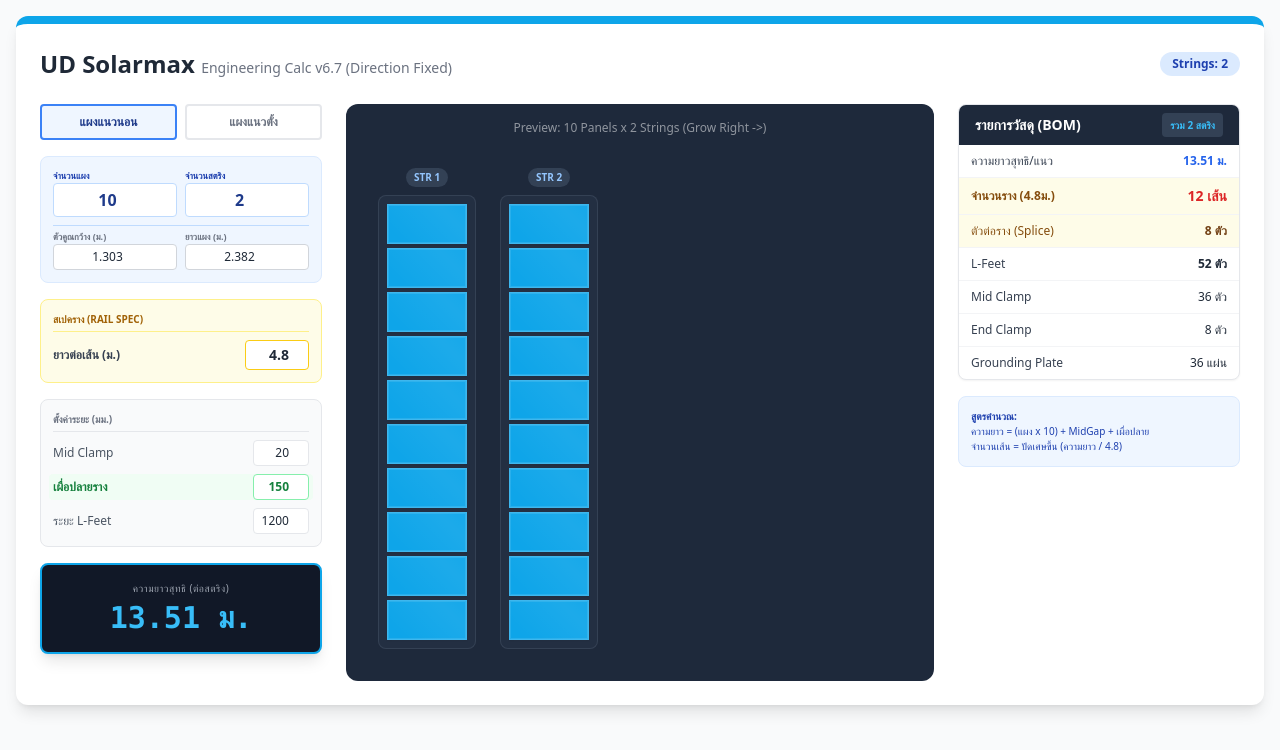
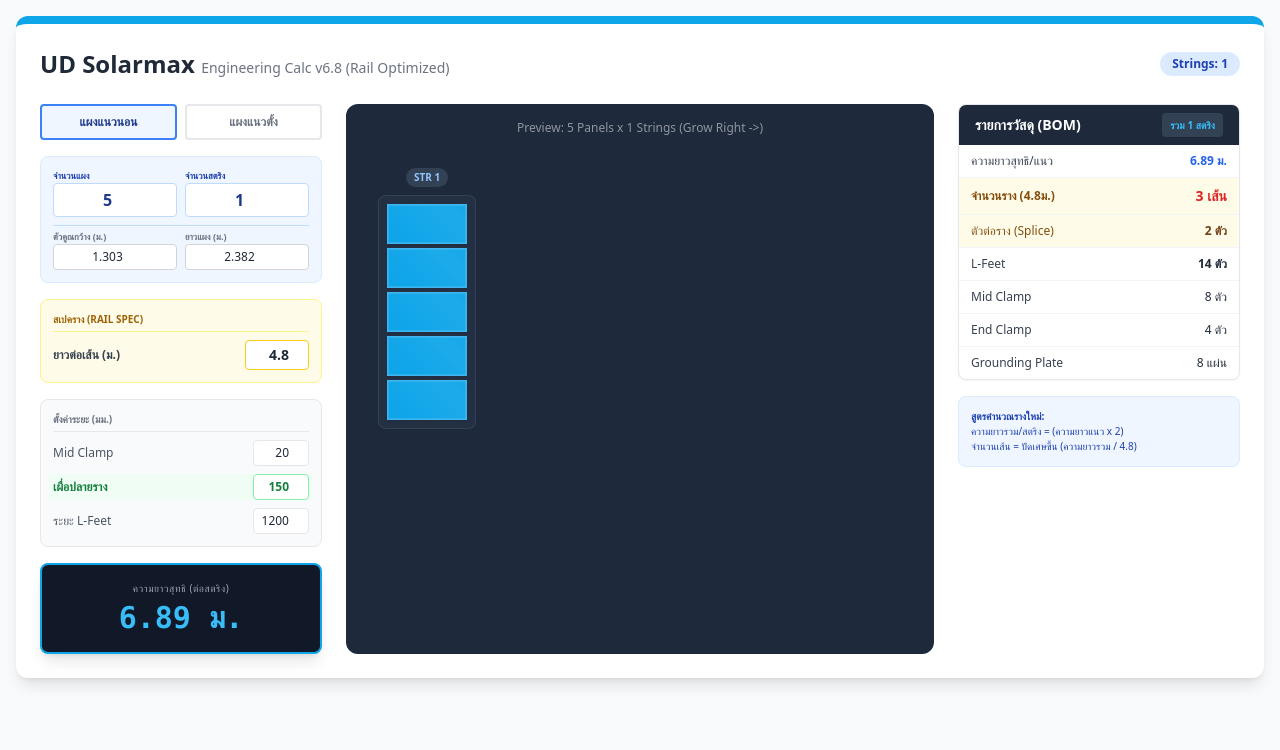
Before and after one commit to udsolarmax/udsolarmax_pv_calulation, a React (Create React App) app: page / in a window 1280 px wide. Shown: the top 750 px of the page. Built offline with nearby package versions, Linux system fonts and the light colour scheme.

Commit message:
Update App.js

```diff
--- a/src/App.js
+++ b/src/App.js
@@ -3,8 +3,8 @@ import React, { useState } from 'react';
 export default function App() {
   // --- 1. Main Specs ---
   const [mode, setMode] = useState('landscape');
-  const [panels, setPanels] = useState(10);
-  const [strings, setStrings] = useState(2);
+  const [panels, setPanels] = useState(5); // Default 5 แผงตามตัวอย่าง
+  const [strings, setStrings] = useState(1); // Default 1 สตริง
 
   // สเปคแผง
   const [panelWidth, setPanelWidth] = useState(1.303);
@@ -24,13 +24,27 @@ export default function App() {
   const railLengthPerString = totalPanelWidth + totalMidGaps + totalOverhangs;
 
   // B. คำนวณวัสดุ (BOM)
-  const totalRailLines = 2 * strings;
-  const barsPerLine = Math.ceil(railLengthPerString / railUnitLen);
-  const totalBars = barsPerLine * totalRailLines;
-  const splicePerLine = barsPerLine > 1 ? barsPerLine - 1 : 0;
-  const totalSplices = splicePerLine * totalRailLines;
+
+  // --- แก้ไขใหม่: คำนวณราง (Total Bars) แบบรวมความยาวต่อสตริง ---
+  // 1. ความยาวที่ต้องใช้ทั้งหมดใน 1 สตริง (รางบน + รางล่าง)
+  const totalLenNeededPerString = railLengthPerString * 2;
+
+  // 2. หารความยาวรางมาตรฐาน แล้วปัดเศษขึ้น
+  const barsPerString = Math.ceil(totalLenNeededPerString / railUnitLen);
+
+  // 3. คูณจำนวนสตริงทั้งหมด
+  const totalBars = barsPerString * strings;
+
+  // --- คำนวณตัวต่อราง (Splice) ---
+  // ใช้ Logic เดิม: ดูทางกายภาพว่าราง 1 แนว ยาวเกินรางมาตรฐานหรือไม่
+  // ต้องคำนวณแยก เพราะถึงจะประหยัดรางซื้อได้ แต่จุดต่อรางต้องมีตามจริง
+  const barsGeoPerLine = Math.ceil(railLengthPerString / railUnitLen); // จำนวนท่อนเชิงกายภาพต่อแนว
+  const splicePerLine = barsGeoPerLine > 1 ? barsGeoPerLine - 1 : 0;
+  const totalSplices = splicePerLine * 2 * strings; // คูณ 2 แนวราง x จำนวนสตริง
+
+  // --- อุปกรณ์อื่นๆ ---
   const lFeetPerLine = Math.ceil((railLengthPerString * 1000) / lFeetDist) + 1;
-  const totalLFeet = lFeetPerLine * totalRailLines;
+  const totalLFeet = lFeetPerLine * 2 * strings;
   const midClampPerString = (panels > 0 ? panels - 1 : 0) * 2;
   const totalMidClamp = midClampPerString * strings;
   const endClampPerString = 4;
@@ -43,7 +57,7 @@ export default function App() {
       <div className="bg-white p-4 md:p-6 rounded-xl shadow-lg w-full max-w-7xl border-t-8 border-[#0ea5e9]">
         <div className="flex flex-col md:flex-row justify-between items-center mb-6">
           <h1 className="text-xl md:text-2xl font-bold text-gray-800">
-            UD Solarmax <span className="block md:inline text-xs md:text-sm font-normal text-gray-500">Engineering Calc v6.7 (Direction Fixed)</span>
+            UD Solarmax <span className="block md:inline text-xs md:text-sm font-normal text-gray-500">Engineering Calc v6.8 (Rail Optimized)</span>
           </h1>
           <div className="mt-2 md:mt-0 px-3 py-1 bg-blue-100 text-blue-800 rounded-full text-xs font-bold">
              Strings: {strings}
@@ -114,10 +128,6 @@ export default function App() {
                 {mode === 'landscape' ? ' (Grow Right ->)' : ' (Grow Down v)'}
              </div>
 
-             {/* OUTER CONTAINER: ส่วนควบคุมทิศทางสตริง (String Direction)
-                - Landscape: flex-row (เรียงไปทางขวา)
-                - Portrait: flex-col (เรียงลงข้างล่าง) << แก้ไขตรงนี้แยกกันชัดเจน
-             */}
              <div className={`
                 flex gap-6 w-full h-full p-4 items-start
                 ${mode === 'landscape' ? 'flex-row overflow-x-auto' : 'flex-col overflow-y-auto'}
@@ -129,20 +139,14 @@ export default function App() {
                     {/* Label */}
                     <div className="text-[10px] text-blue-300 mb-2 font-bold bg-slate-700 px-2 py-0.5 rounded-full">STR {s+1}</div>
 
-                    {/* INNER CONTAINER: ส่วนควบคุมแผงใน 1 สตริง (Panel Arrangement)
-                    */}
+                    {/* INNER CONTAINER */}
                     {mode === 'landscape' ? (
-                        // ============================================
-                        // MODE: LANDSCAPE (แผงแนวนอน)
-                        // - แผงเรียงซ้อนกันเป็นตึก (flex-col)
-                        // - สตริงเพิ่มไปทางขวา (Outer=Row)
-                        // ============================================
                         <div className="flex flex-col bg-slate-700/30 p-2 rounded-lg border border-slate-600/50 justify-start gap-px md:gap-1">
                             {[...Array(panels > 0 ? panels : 0)].map((_, i) => (
                               <div
                                 key={i}
                                 style={{
-                                    width: '80px',   // ปรับขนาดได้อิสระ
+                                    width: '80px',
                                     height: '40px',
                                     aspectRatio: '3/2'
                                 }}
@@ -153,20 +157,13 @@ export default function App() {
                               </div>
                             ))}
                         </div>
-
                     ) : (
-
-                        // ============================================
-                        // MODE: PORTRAIT (แผงแนวตั้ง)
-                        // - แผงเรียงต่อกันเป็นแถวยาว (flex-row) << แก้ใหม่ตามสั่ง
-                        // - สตริงเพิ่มลงข้างล่าง (Outer=Col)
-                        // ============================================
                         <div className="flex flex-row bg-slate-700/30 p-2 rounded-lg border border-slate-600/50 justify-start gap-px md:gap-1 max-w-full overflow-x-hidden">
                             {[...Array(panels > 0 ? panels : 0)].map((_, i) => (
                               <div
                                 key={i}
                                 style={{
-                                    width: '40px',   // ปรับขนาดได้อิสระ
+                                    width: '40px',
                                     height: '80px',
                                     aspectRatio: '2/3'
                                 }}
@@ -178,7 +175,6 @@ export default function App() {
                             ))}
                         </div>
                     )}
-
                   </div>
                 ))}
              </div>
@@ -194,6 +190,8 @@ export default function App() {
                 <table className="w-full text-xs text-left">
                    <tbody className="divide-y divide-gray-100">
                       <tr><td className="px-3 py-2 text-gray-700">ความยาวสุทธิ/แนว</td><td className="px-3 py-2 text-right font-bold text-blue-600">{railLengthPerString.toFixed(2)} ม.</td></tr>
+
+                      {/* แก้ไขการแสดงผลรางให้เป็น Logic ใหม่ */}
                       <tr className="bg-yellow-50">
                         <td className="px-3 py-2 text-yellow-800 font-bold">จำนวนราง ({railUnitLen.toFixed(1)}ม.)</td>
                         <td className="px-3 py-2 text-right font-bold text-red-600 text-sm">{totalBars} เส้น</td>
@@ -202,6 +200,7 @@ export default function App() {
                         <td className="px-3 py-2 text-yellow-800">ตัวต่อราง (Splice)</td>
                         <td className="px-3 py-2 text-right font-bold text-yellow-900">{totalSplices} ตัว</td>
                       </tr>
+
                       <tr><td className="px-3 py-2 text-gray-700">L-Feet</td><td className="px-3 py-2 text-right font-bold">{totalLFeet} ตัว</td></tr>
                       <tr><td className="px-3 py-2 text-gray-700">Mid Clamp</td><td className="px-3 py-2 text-right">{totalMidClamp} ตัว</td></tr>
                       <tr><td className="px-3 py-2 text-gray-700">End Clamp</td><td className="px-3 py-2 text-right">{totalEndClamp} ตัว</td></tr>
@@ -210,9 +209,9 @@ export default function App() {
                 </table>
              </div>
              <div className="p-3 bg-blue-50 rounded-lg text-[10px] text-blue-800 border border-blue-100">
-               <strong>สูตรคำนวณ:</strong><br/>
-               ความยาว = (แผง x {panels}) + MidGap + เผื่อปลาย<br/>
-               จำนวนเส้น = ปัดเศษขึ้น (ความยาว / {railUnitLen.toFixed(1)})
+               <strong>สูตรคำนวณรางใหม่:</strong><br/>
+               ความยาวรวม/สตริง = (ความยาวแนว x 2)<br/>
+               จำนวนเส้น = ปัดเศษขึ้น (ความยาวรวม / {railUnitLen.toFixed(1)})
              </div>
           </div>
 
```
